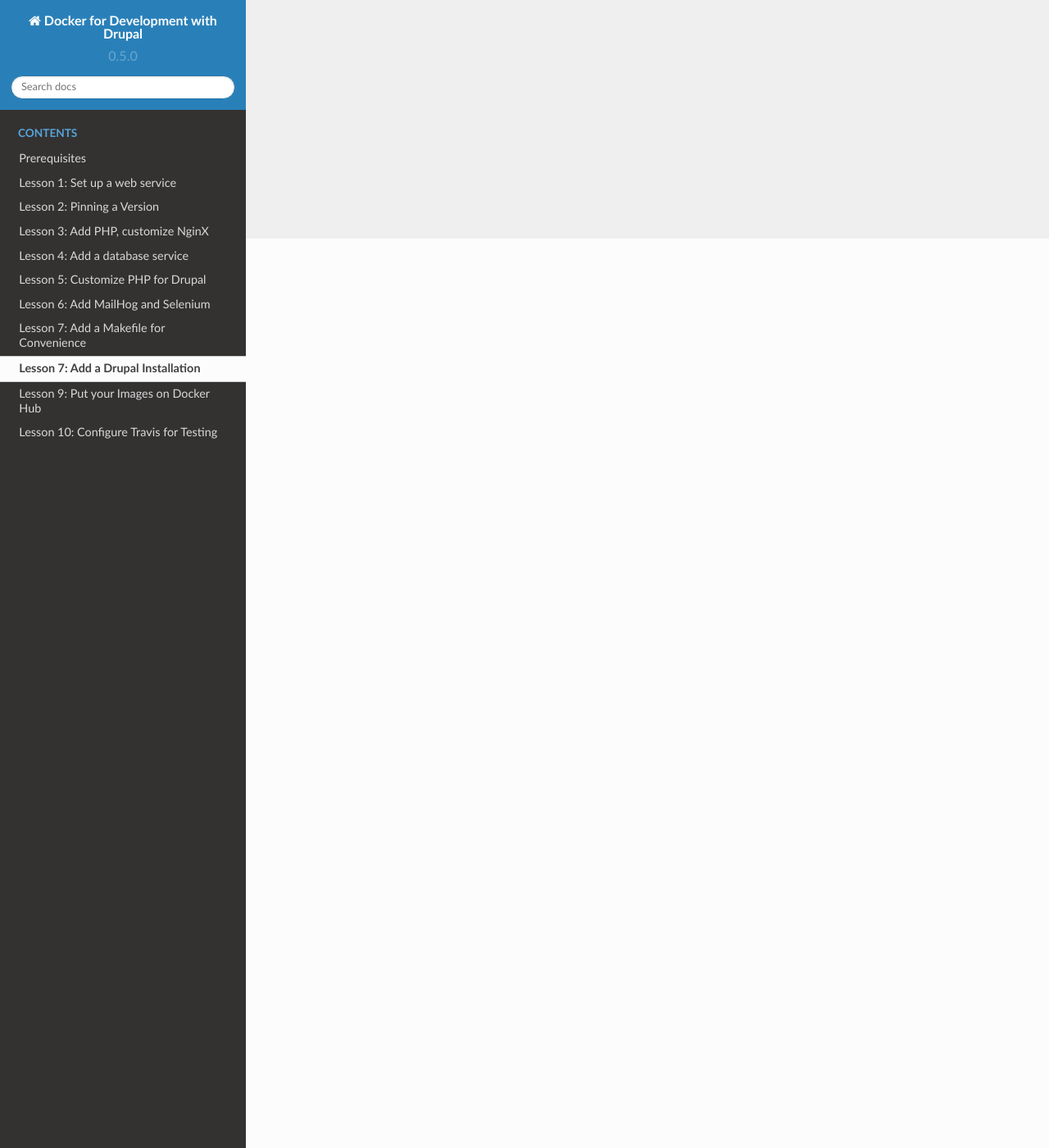
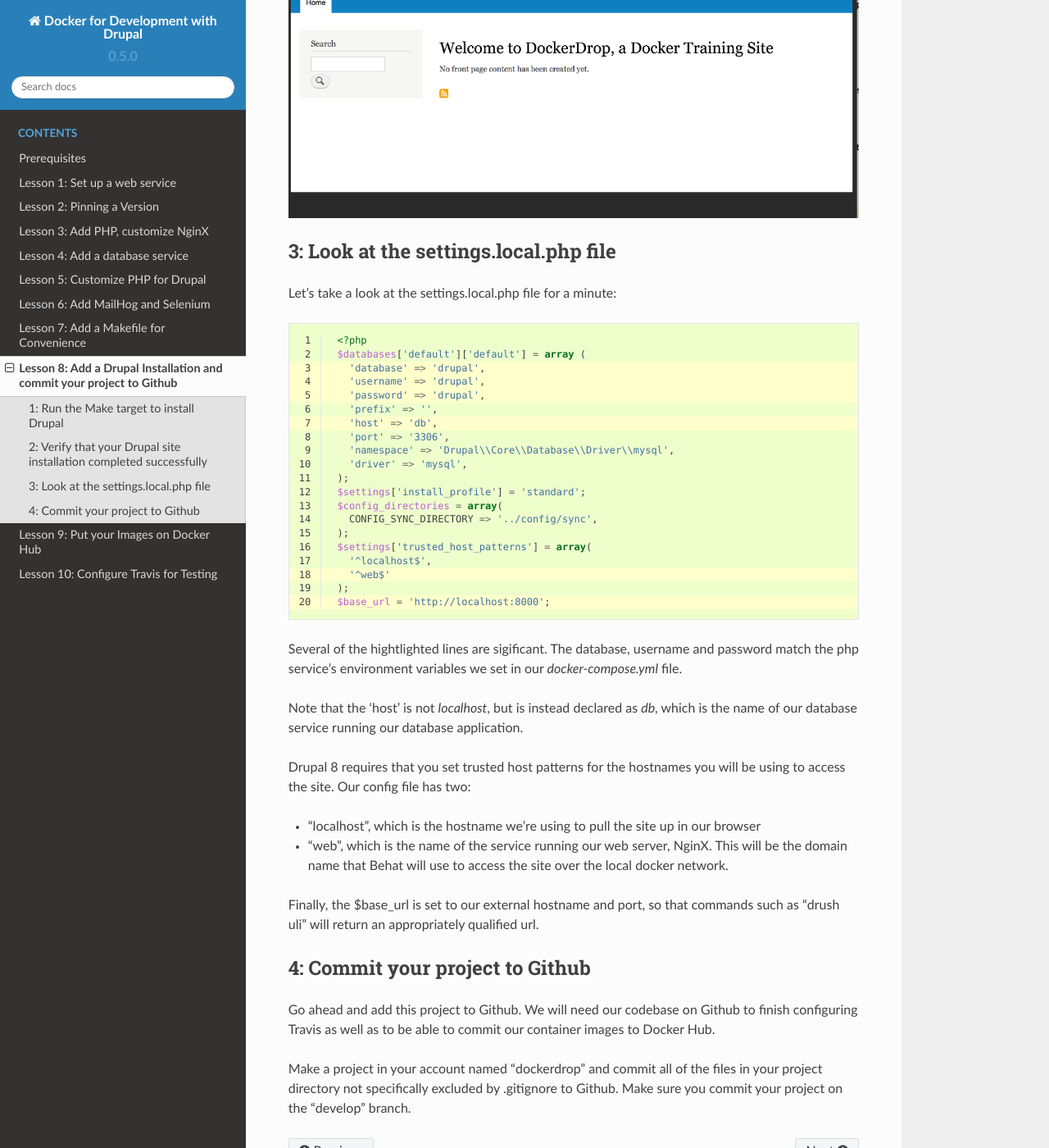
Before and after one commit to codementality/docker-for-drupal-development, a Sphinx documentation site: the page built from docs/lessoneight.rst, in a window 1280 px wide and 1400 px high, scrolled down 1109 px. Shown: the whole window at 82% size. Built offline with Sphinx 7.4.7 and the Read the Docs theme 2.0.0, drawn with Linux system fonts in a browser that asks for light colours; some of the changed text lies outside the part shown.

Commit message:
Adding lesson 8

```diff
--- a/docs/lessoneight.rst
+++ b/docs/lessoneight.rst
@@ -1,4 +1,79 @@
-Lesson 7:  Add a Drupal Installation
-====================================
+Lesson 8:  Add a Drupal Installation and commit your project to Github
+======================================================================
 
-Placeholder text
+Now that we have our Makefile in place, we can use the `init:` target to download a Drupal project and supporting files to configure a Drupal 8 site within our project.
+
+The Codebase and config files reside in Github repos, while the starting seed database, drupal config files (settings.php and related files) and the Travis config file are on an Amazon S3 instance.
+
+Our Makefile target has scripted instructions to pull all of the necessary components to install our sample Drupal site into our project.
+
+1: Run the Make target to install Drupal
+########################################
+
+Execute `make init`.
+
+This will execute commands that will:
+
+* Pull the drupal codebase and configuration files from the sample repositories
+* Download several files from AWS and put them in the appropriate places
+* Bring up the containers, and import the database
+* Execute several composer commands to fiinish setting up our Drupal 8 project and our Behat tests
+* Will run several drush commands (updatedb, entityupdate, feature revert all, and clear the caches)
+
+When these commands are complete, you should have a working Drupal site and a basic Behat test suite.
+
+2: Verify that your Drupal site installation completed successfully
+###################################################################
+
+Pull up `http://localhost:8000`, and you should see:
+
+.. image:: images/dockerdrop-homepage.png
+
+3: Look at the settings.local.php file
+######################################
+
+Let's take a look at the settings.local.php file for a minute:
+
+.. code-block:: php
+   :linenos:
+   :emphasize-lines: 3-5, 7, 18, 20
+
+
+    <?php
+    $databases['default']['default'] = array (
+      'database' => 'drupal',
+      'username' => 'drupal',
+      'password' => 'drupal',
+      'prefix' => '',
+      'host' => 'db',
+      'port' => '3306',
+      'namespace' => 'Drupal\\Core\\Database\\Driver\\mysql',
+      'driver' => 'mysql',
+    );
+    $settings['install_profile'] = 'standard';
+    $config_directories = array(
+      CONFIG_SYNC_DIRECTORY => '../config/sync',
+    );
+    $settings['trusted_host_patterns'] = array(
+      '^localhost$',
+      '^web$'
+    );
+    $base_url = 'http://localhost:8000';
+
+Several of the hightlighted lines are sigificant.  The database, username and password match the php service's environment variables we set in our `docker-compose.yml` file.
+
+Note that the 'host' is not `localhost`, but is instead declared as `db`, which is the name of our database service running our database application.
+
+Drupal 8 requires that you set trusted host patterns for the hostnames you will be using to access the site.  Our config file has two:
+
+* "localhost", which is the hostname we're using to pull the site up in our browser
+* "web", which is the name of the service running our web server, NginX.  This will be the domain name that Behat will use to access the site over the local docker network.
+
+Finally, the $base_url is set to our external hostname and port, so that commands such as "drush uli" will return an appropriately qualified url.
+
+4:  Commit your project to Github
+#################################
+
+Go ahead and add this project to Github.  We will need our codebase on Github to finish configuring Travis as well as to be able to commit our container images to Docker Hub.
+
+Make a project in your account named "dockerdrop" and commit all of the files in your project directory not specifically excluded by .gitignore to Github.  Make sure you commit your project on the "develop" branch.
```
Also changed, not shown: docs/images/Lesson9-step1-ill1.png (added), docs/images/dockerdrop-homepage.png (added), docs/images/lesson9-step1-ill2.png (added).
